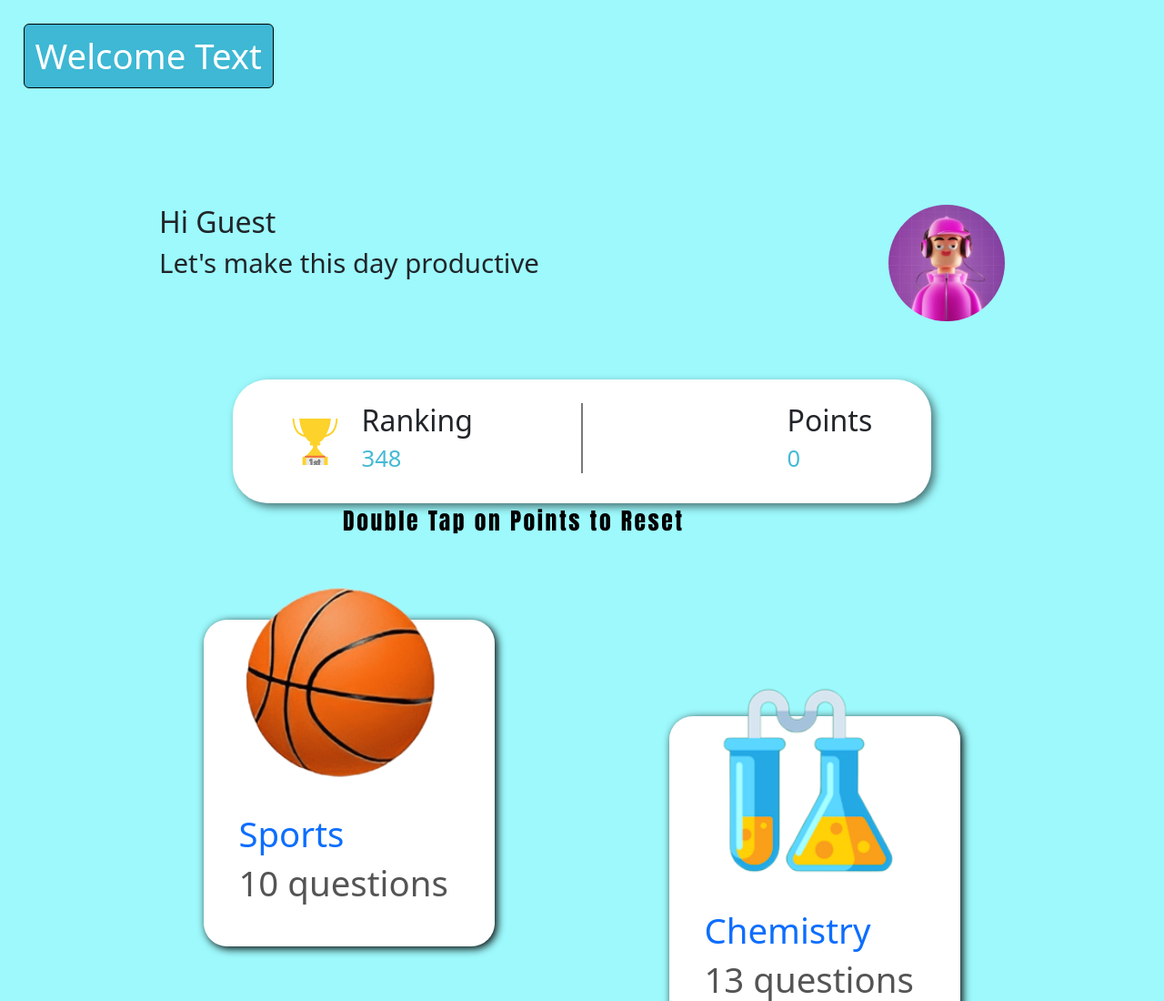
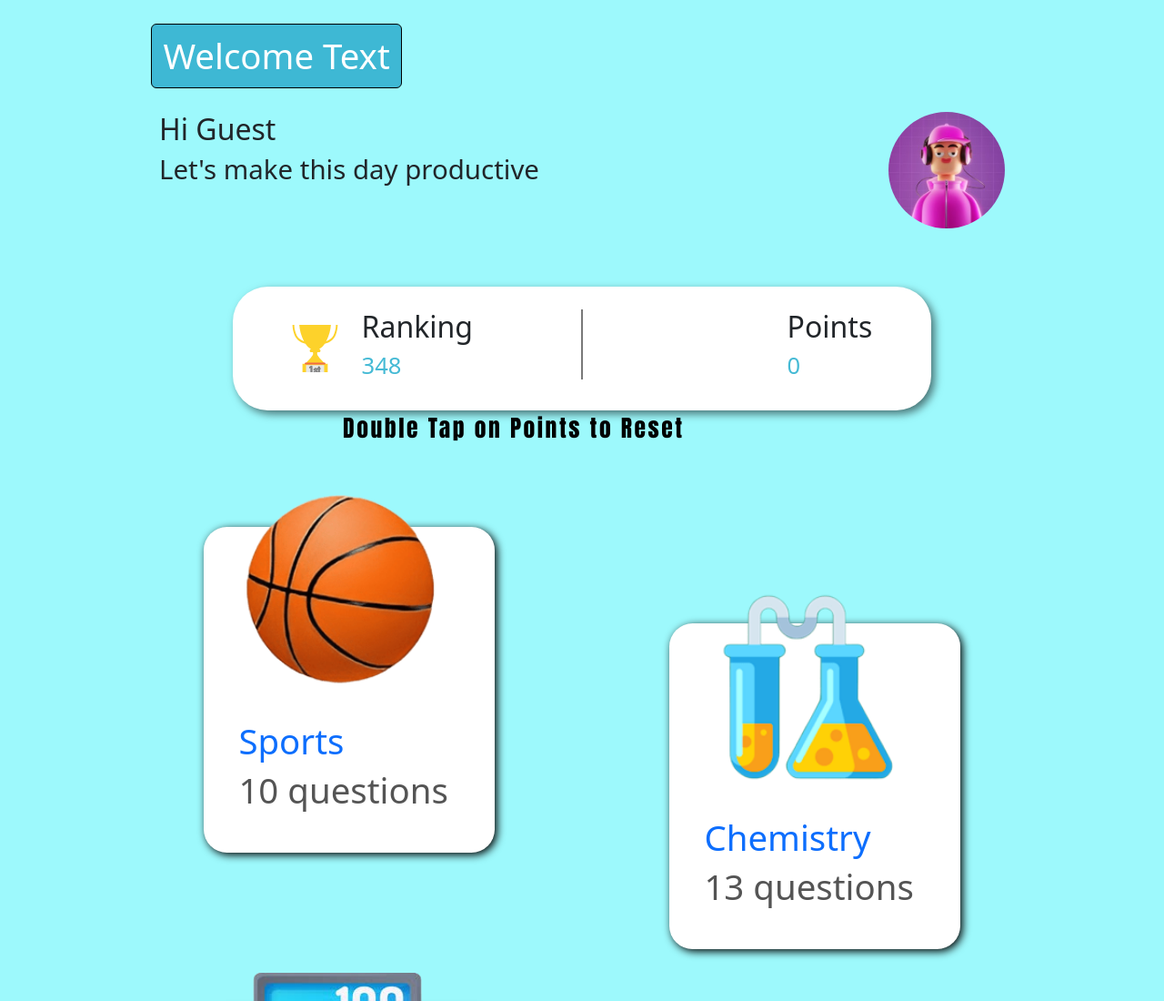
Before and after one commit to ChetanTimsina/E-Quiz, a plain HTML site: page main.html in a window 1280 px wide. Shown: the top 1100 px of the page at 91% size. Drawn offline with nearby package versions, Linux system fonts and the light colour scheme.

Commit message:
made the toast btn inside

```diff
--- a/style.css
+++ b/style.css
@@ -23,7 +23,6 @@ a {
   gap: 30vw;
   justify-content: center;
   font-size: 2.5vw;
-  margin-top: 8vw;
 }
 #user_image {
   background-image: url(images/userimage.jpg);
@@ -49,7 +48,7 @@ a {
   position: absolute;
 }
 .btn {
-  margin: 2vw;
+  margin: 2vw 13vw;
   font-size: 3vw;
   background-color: #3eb8d4;
   border: 1px solid black;
@@ -59,7 +58,7 @@ a {
   grid-template-columns: repeat(2, 1fr);
   grid-template-rows: repeat(15, 1fr);
   gap: 5vw 15vw;
-  margin-top: 5vw;
+  margin: 5vw 0;
   justify-content: center;
   grid-template-areas:
     "card1   ."
```
